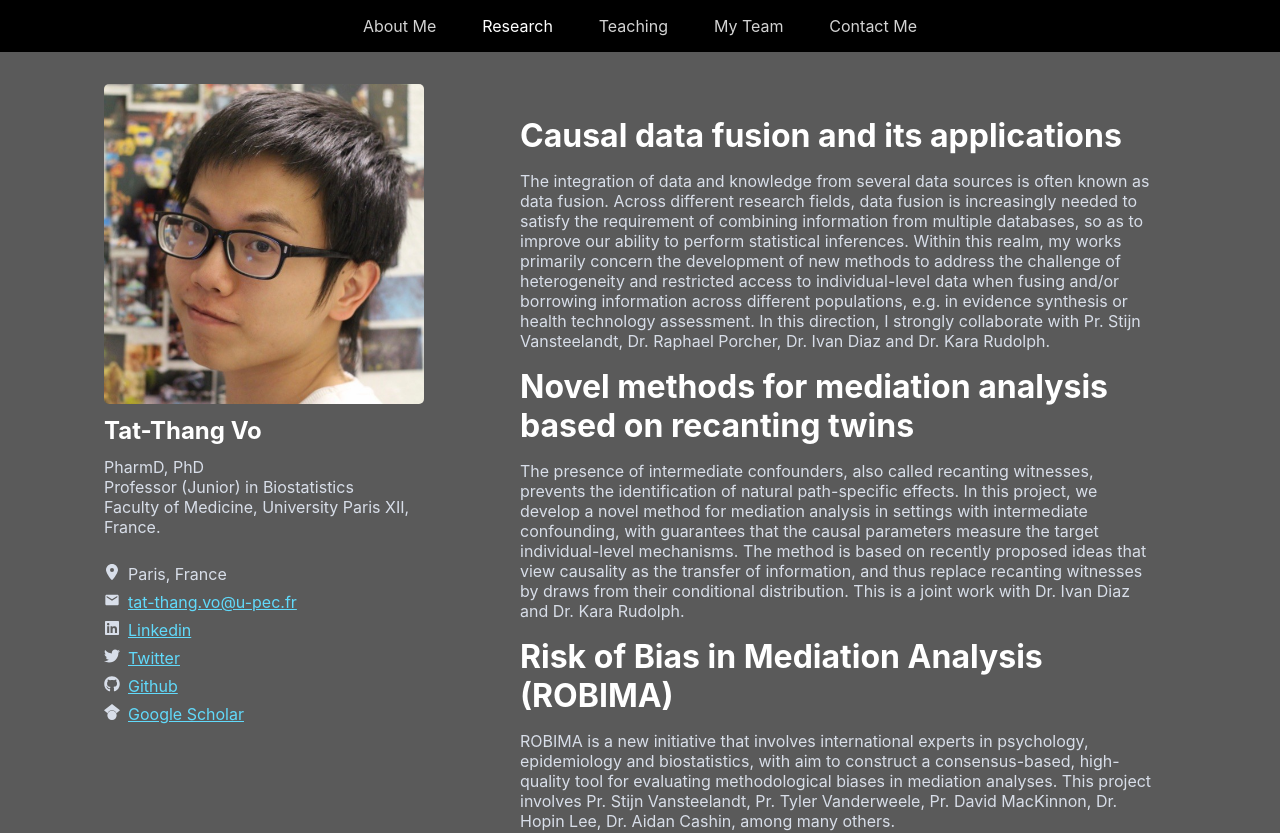
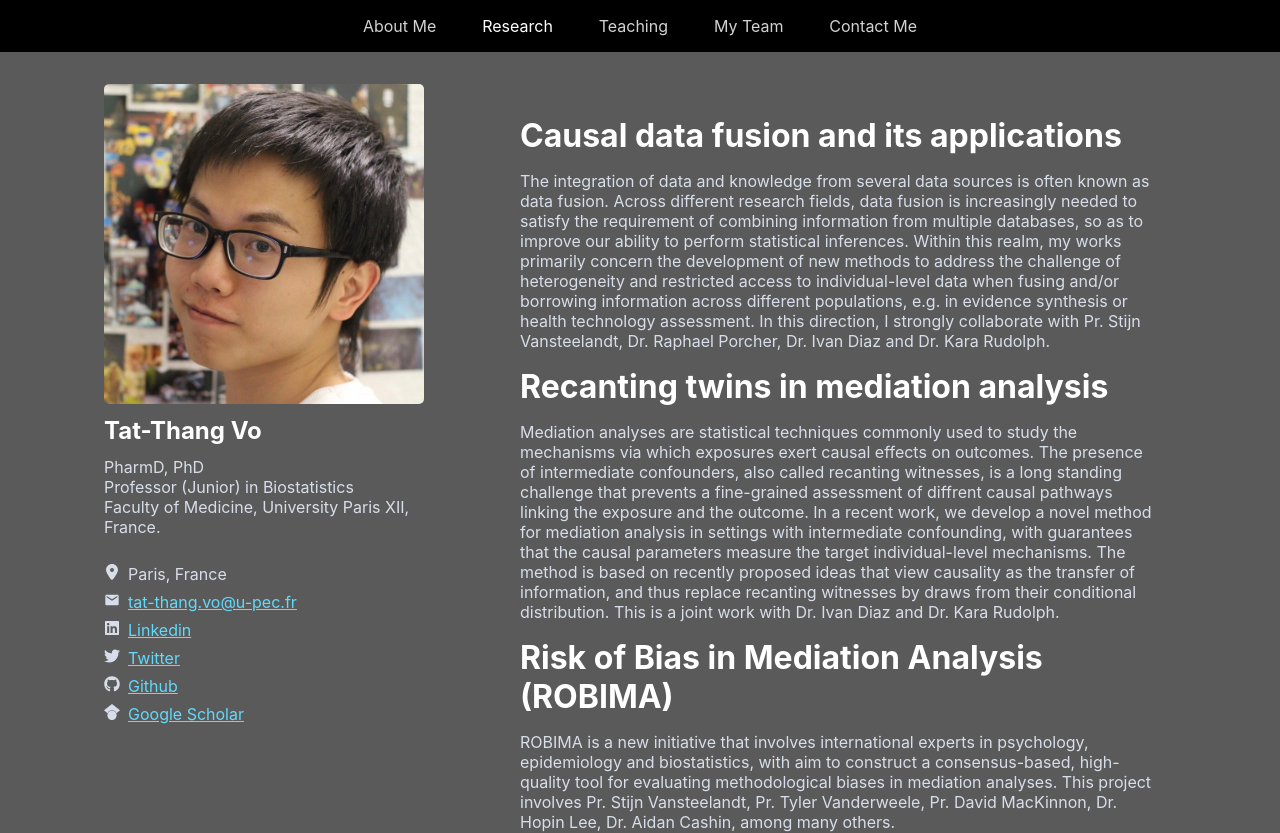
Before and after one commit to votatthang/ttv, a React (Create React App) app: page /Research in a window 1280 px wide. Shown: the top 833 px of the page. Built offline with nearby package versions, Linux system fonts and the light colour scheme.

Commit message:
Update Research.js

```diff
--- a/src/Pages/Research/Research.js
+++ b/src/Pages/Research/Research.js
@@ -13,12 +13,14 @@ export default function Research() {
       In this direction, I strongly collaborate with Pr. Stijn Vansteelandt, Dr. Raphael Porcher, Dr. Ivan Diaz and Dr. Kara Rudolph.
     </div>
     <div className="title">
-      Novel methods for mediation analysis based on recanting twins
+      Recanting twins in mediation analysis
     </div>
     <div className="contentText">
-      The presence of intermediate confounders, also called recanting witnesses, prevents the identification of natural path-specific effects.
-      In this project, we develop a novel method for mediation
-      analysis in settings with intermediate confounding, with guarantees that the causal parameters measure the target individual-level mechanisms.
+      Mediation analyses are statistical techniques commonly used to study the mechanisms via which exposures exert causal effects on outcomes.
+      The presence of intermediate confounders, also called recanting witnesses, is a long standing challenge that prevents
+      a fine-grained assessment of diffrent causal pathways linking the exposure and the outcome.
+      In a recent work, we develop a novel method for mediation analysis in settings with intermediate confounding,
+      with guarantees that the causal parameters measure the target individual-level mechanisms.
       The method is based on recently proposed ideas that view causality as the transfer of information, and thus replace recanting witnesses by draws
       from their conditional distribution. This is a joint work with Dr. Ivan Diaz and Dr. Kara Rudolph.
     </div>
```
